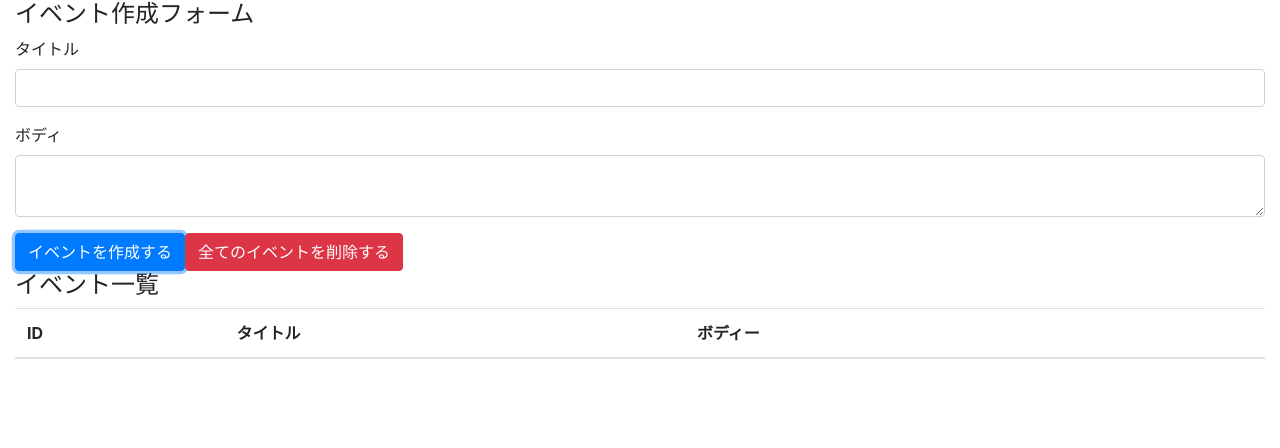
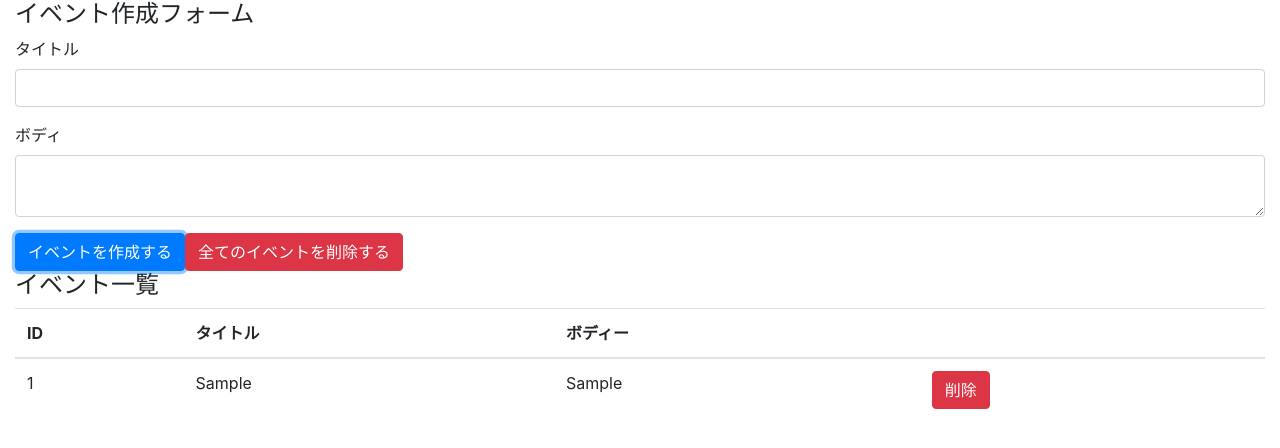
Before and after one commit to sayaka-takeuchi/react-hooks-app, a React (Create React App) app: page / in a window 1280 px wide. Both pictures are taken after typing "Sample", "Sample" into the empty fields and a click on the button "イベントを作成する". Shown: the top 448 px of the page. Built offline with nearby package versions, Linux system fonts and the light colour scheme.

Commit message:
display events, implement remove event button

```diff
--- a/src/components/App.js
+++ b/src/components/App.js
@@ -1,7 +1,7 @@
 import React, { useState, useReducer } from 'react';
-
 import 'bootstrap/dist/css/bootstrap.min.css';
 import reducer from '../reducers';
+import Event from '../components/Event';
 
 const App = () => {
   const [title, setTitle] = useState('');
@@ -59,7 +59,16 @@
             <th></th>
           </tr>
         </thead>
-        <tbody></tbody>
+        <tbody>
+          {state.map((event, index) => (
+            <Event
+              event={event}
+              index={index}
+              dispatch={dispatch}
+              key={index}
+            />
+          ))}
+        </tbody>
       </table>
     </div>
   );
--- /dev/null
+++ b/src/components/Event.js
@@ -0,0 +1,25 @@
+import React from 'react';
+const Event = ({ event, dispatch }) => {
+  const id = event.id;
+  const handleClickDeleteButton = () => {
+    dispatch({
+      type: 'DELETE_EVENT',
+      id,
+    });
+  };
+
+  return (
+    <tr>
+      <td>{id}</td>
+      <td>{event.title}</td>
+      <td>{event.body}</td>
+      <td>
+        <button className="btn btn-danger" onClick={handleClickDeleteButton}>
+          削除
+        </button>
+      </td>
+    </tr>
+  );
+};
+
+export default Event;
--- a/src/reducers/index.js
+++ b/src/reducers/index.js
@@ -53,6 +53,7 @@
       // id: idはidが同じなのでショーハンドで記述ができる
       return [...state, { id, ...event }];
     case 'DELETE_EVENT':
+      return state.filter((event) => event.id !== action.id);
     case 'DELETE_ALL_EVENTS':
       return [];
 
```
